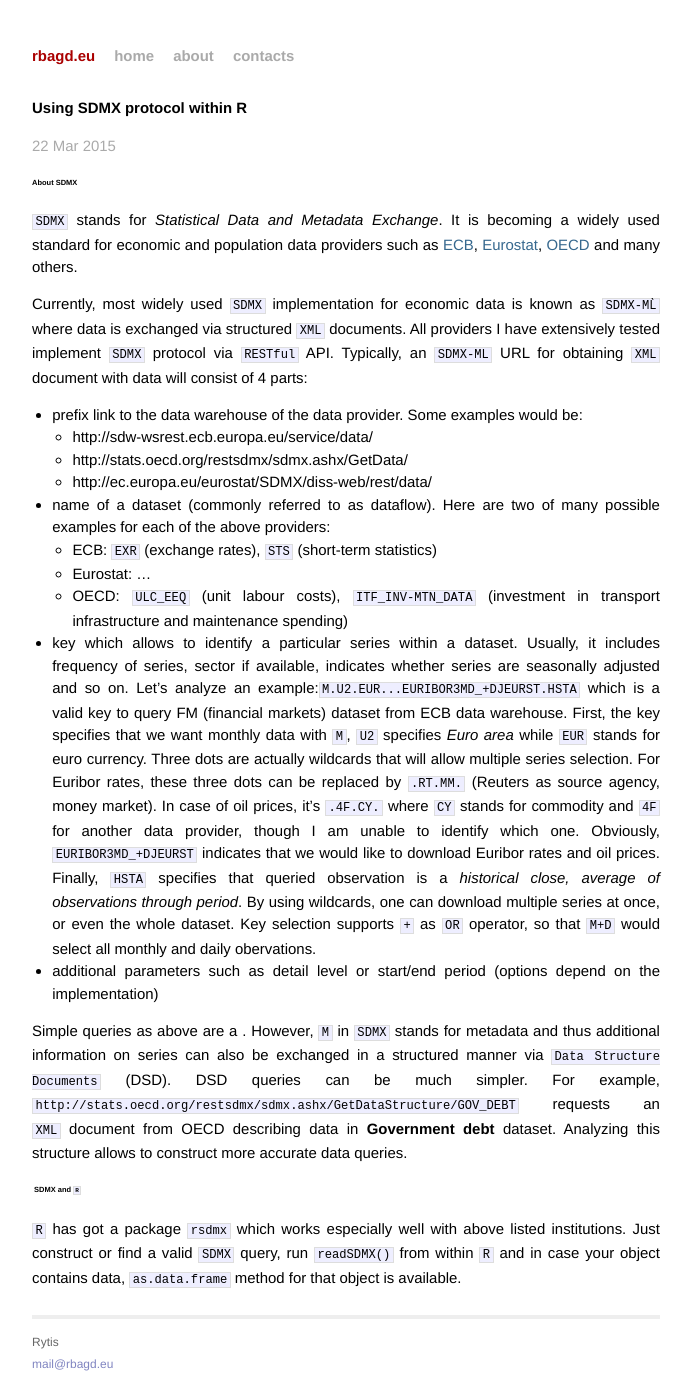
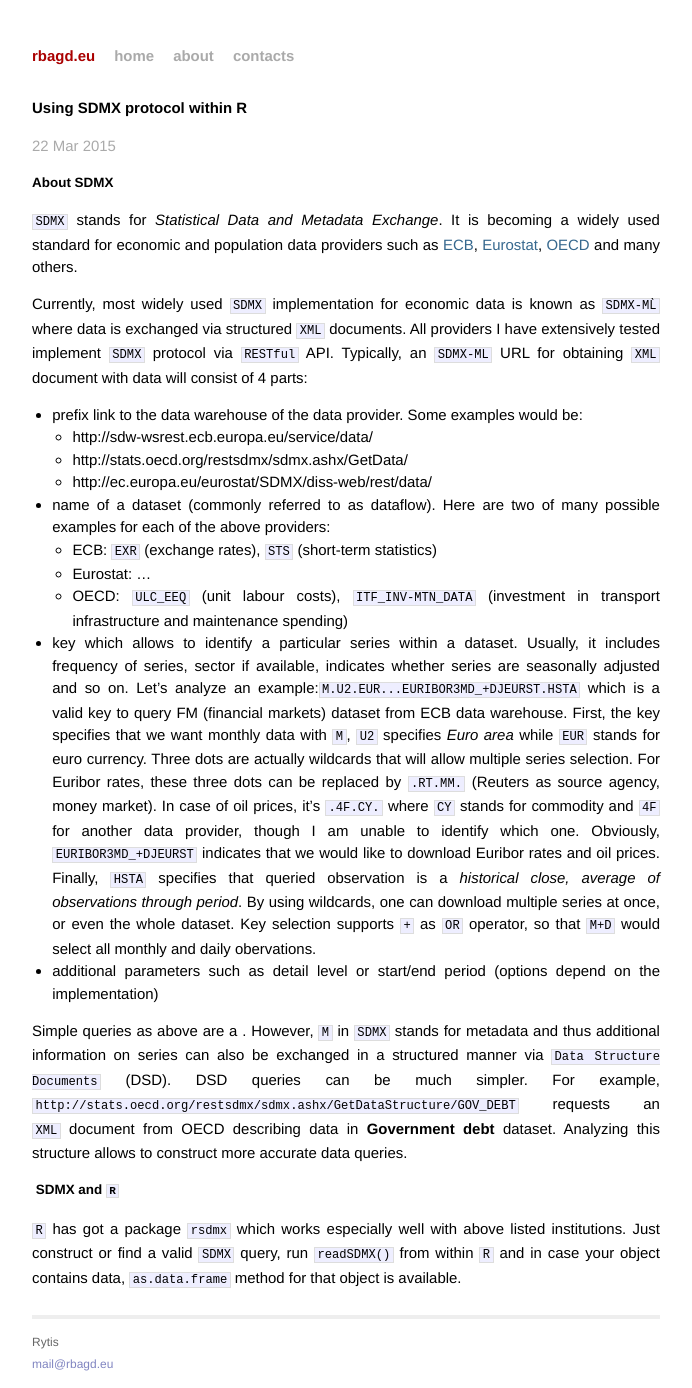
Before and after one commit to rbagd/rbagd.github.io, a Jekyll site: the page built from drafts/sdmx.markdown, in a window 1280 px wide. Shown: the whole page, without its empty margins (294-986 px from the left). Built offline with Jekyll 4.4.1, drawn with Linux system fonts in a browser that asks for light colours; Markdown is read by kramdown in place of the engine named in the settings.

Commit message:
Modified header size.

```diff
--- a/css/main.css
+++ b/css/main.css
@@ -22,7 +22,7 @@ body {
 h1, h2, h3, h4, h5, h6 {
   font-size: 100%; }
 
-h4,h5,h6 {font-size: 50%;}
+h5 {font-size: 90%;}
 h1 { margin-bottom: 1em; }
 p { margin: 1em 0; }
 
```
